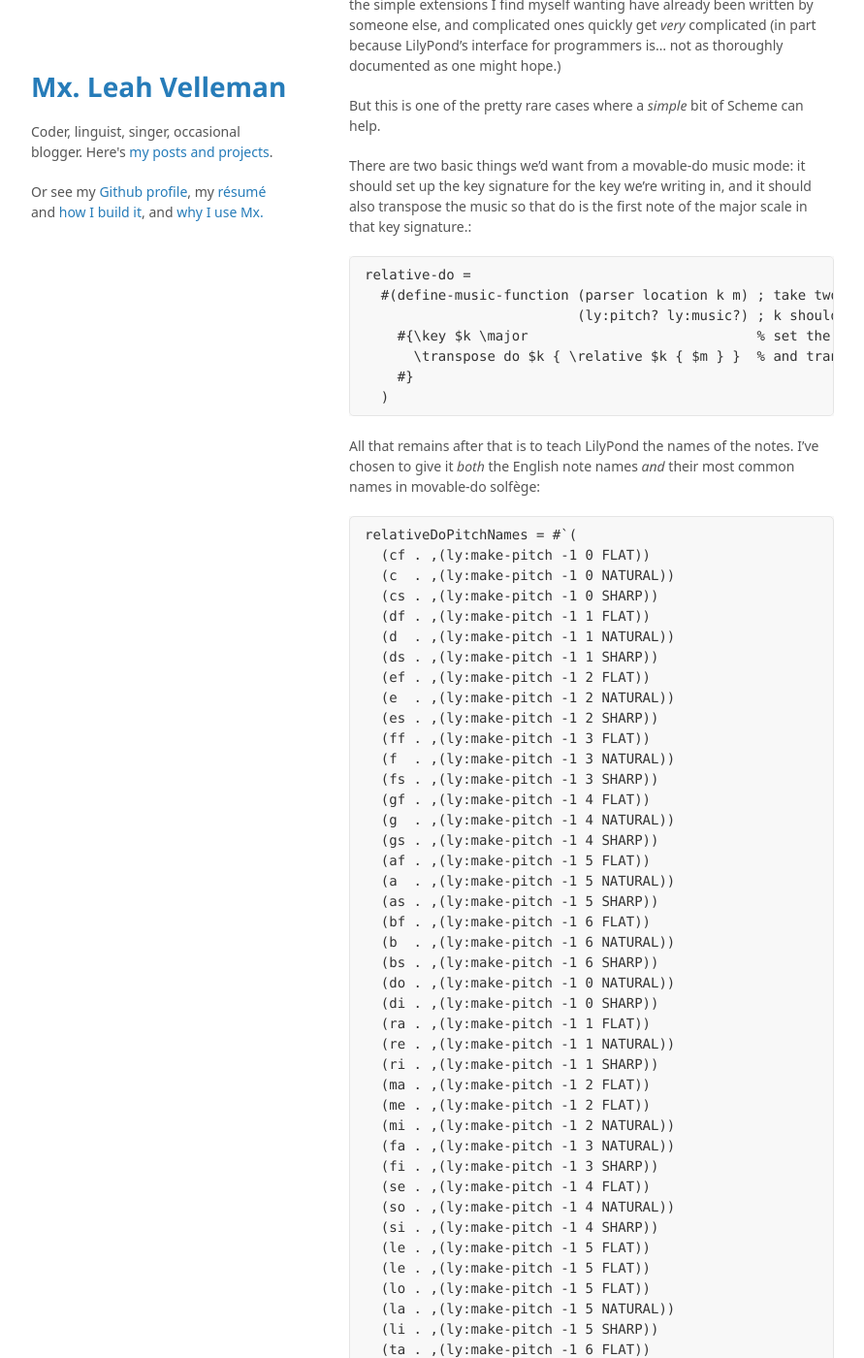
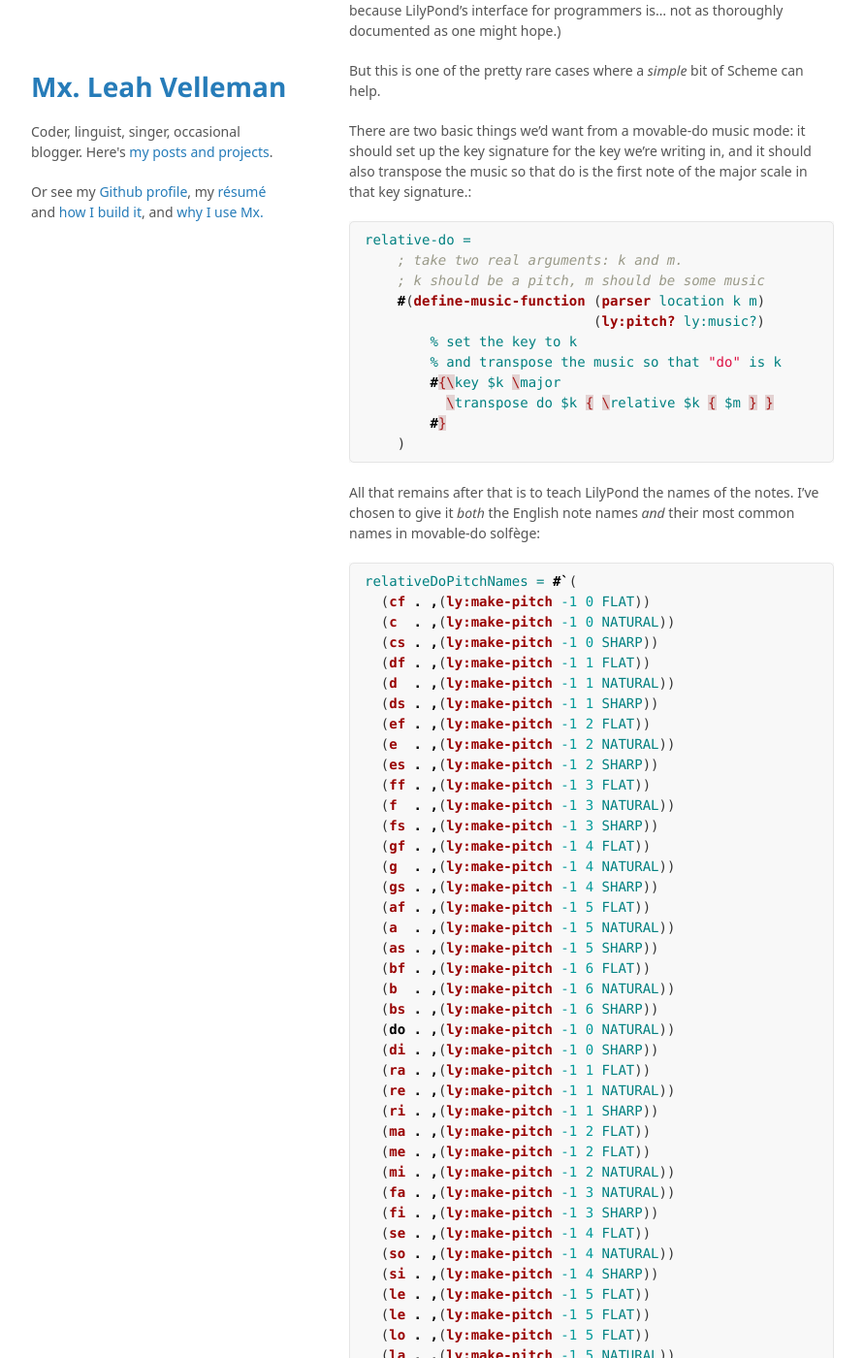
Before and after one commit to leahvelleman/velleman-dot-org, a Jekyll site: the page built from _posts/2014-09-14-movable-do-in-lilypond.md, in a window 1280 px wide and 1400 px high, scrolled down 1415 px. Shown: the whole window at 97% size, without its empty margins (42-933 px from the left). Built offline with Jekyll 4.4.1, drawn with Linux system fonts in a browser that asks for light colours; nearby versions of some CDN libraries; some web fonts are replaced; some of the changed text lies outside the part shown.

Commit message:
Movable Do updated

````diff
--- a/_posts/2014-09-14-movable-do-in-lilypond.md
+++ b/_posts/2014-09-14-movable-do-in-lilypond.md
@@ -11,19 +11,15 @@
 \relative c' { c d e f g a bes b c }
 ```
 
+could also be written as
+
     \include "nederlands.ly"
     \relative c' { c d e f g a bes b c }
 
-```lilypond
-\relative c' { c d e f g a bes b c }
-```
+or as:
 
     \include "espanol.ly"
     \relative do' { do re mi fa sol la sib si do }
-
-```lilypond
-\relative c' { c d e f g a bes b c }
-```
 
 The note names in Spanish (and other Romance languages) look like the
 solfège syllables that are familiar, if nothing else, from The Sound Of
@@ -81,64 +77,72 @@
 class="title-ref">do</span> is the first note of the major scale in that
 key signature.:
 
-    relative-do =
-      #(define-music-function (parser location k m) ; take two real arguments: k and m.
-                              (ly:pitch? ly:music?) ; k should be a pitch, m should be some music
-        #{\key $k \major                            % set the key to k
-          \transpose do $k { \relative $k { $m } }  % and transpose the music so that "do" is k
+```scheme
+relative-do =
+    ; take two real arguments: k and m.
+    ; k should be a pitch, m should be some music
+    #(define-music-function (parser location k m)
+                            (ly:pitch? ly:music?)
+        % set the key to k
+        % and transpose the music so that "do" is k
+        #{\key $k \major
+          \transpose do $k { \relative $k { $m } }
         #}
-      )
+    )
+```
 
 All that remains after that is to teach LilyPond the names of the notes.
 I've chosen to give it *both* the English note names *and* their most
 common names in movable-do solfège:
 
-    relativeDoPitchNames = #`(
-      (cf . ,(ly:make-pitch -1 0 FLAT))
-      (c  . ,(ly:make-pitch -1 0 NATURAL))
-      (cs . ,(ly:make-pitch -1 0 SHARP))
-      (df . ,(ly:make-pitch -1 1 FLAT))
-      (d  . ,(ly:make-pitch -1 1 NATURAL))
-      (ds . ,(ly:make-pitch -1 1 SHARP))
-      (ef . ,(ly:make-pitch -1 2 FLAT))
-      (e  . ,(ly:make-pitch -1 2 NATURAL))
-      (es . ,(ly:make-pitch -1 2 SHARP))
-      (ff . ,(ly:make-pitch -1 3 FLAT))
-      (f  . ,(ly:make-pitch -1 3 NATURAL))
-      (fs . ,(ly:make-pitch -1 3 SHARP))
-      (gf . ,(ly:make-pitch -1 4 FLAT))
-      (g  . ,(ly:make-pitch -1 4 NATURAL))
-      (gs . ,(ly:make-pitch -1 4 SHARP))
-      (af . ,(ly:make-pitch -1 5 FLAT))
-      (a  . ,(ly:make-pitch -1 5 NATURAL))
-      (as . ,(ly:make-pitch -1 5 SHARP))
-      (bf . ,(ly:make-pitch -1 6 FLAT))
-      (b  . ,(ly:make-pitch -1 6 NATURAL))
-      (bs . ,(ly:make-pitch -1 6 SHARP))
-      (do . ,(ly:make-pitch -1 0 NATURAL))
-      (di . ,(ly:make-pitch -1 0 SHARP))
-      (ra . ,(ly:make-pitch -1 1 FLAT))
-      (re . ,(ly:make-pitch -1 1 NATURAL))
-      (ri . ,(ly:make-pitch -1 1 SHARP))
-      (ma . ,(ly:make-pitch -1 2 FLAT))
-      (me . ,(ly:make-pitch -1 2 FLAT))
-      (mi . ,(ly:make-pitch -1 2 NATURAL))
-      (fa . ,(ly:make-pitch -1 3 NATURAL))
-      (fi . ,(ly:make-pitch -1 3 SHARP))
-      (se . ,(ly:make-pitch -1 4 FLAT))
-      (so . ,(ly:make-pitch -1 4 NATURAL))
-      (si . ,(ly:make-pitch -1 4 SHARP))
-      (le . ,(ly:make-pitch -1 5 FLAT))
-      (le . ,(ly:make-pitch -1 5 FLAT))
-      (lo . ,(ly:make-pitch -1 5 FLAT))
-      (la . ,(ly:make-pitch -1 5 NATURAL))
-      (li . ,(ly:make-pitch -1 5 SHARP))
-      (ta . ,(ly:make-pitch -1 6 FLAT))
-      (te . ,(ly:make-pitch -1 6 FLAT))
-      (ti . ,(ly:make-pitch -1 6 NATURAL))
-    )
-    pitchnames = \relativeDoPitchNames
-    #(ly:parser-set-note-names parser relativeDoPitchNames)
+```scheme
+relativeDoPitchNames = #`(
+  (cf . ,(ly:make-pitch -1 0 FLAT))
+  (c  . ,(ly:make-pitch -1 0 NATURAL))
+  (cs . ,(ly:make-pitch -1 0 SHARP))
+  (df . ,(ly:make-pitch -1 1 FLAT))
+  (d  . ,(ly:make-pitch -1 1 NATURAL))
+  (ds . ,(ly:make-pitch -1 1 SHARP))
+  (ef . ,(ly:make-pitch -1 2 FLAT))
+  (e  . ,(ly:make-pitch -1 2 NATURAL))
+  (es . ,(ly:make-pitch -1 2 SHARP))
+  (ff . ,(ly:make-pitch -1 3 FLAT))
+  (f  . ,(ly:make-pitch -1 3 NATURAL))
+  (fs . ,(ly:make-pitch -1 3 SHARP))
+  (gf . ,(ly:make-pitch -1 4 FLAT))
+  (g  . ,(ly:make-pitch -1 4 NATURAL))
+  (gs . ,(ly:make-pitch -1 4 SHARP))
+  (af . ,(ly:make-pitch -1 5 FLAT))
+  (a  . ,(ly:make-pitch -1 5 NATURAL))
+  (as . ,(ly:make-pitch -1 5 SHARP))
+  (bf . ,(ly:make-pitch -1 6 FLAT))
+  (b  . ,(ly:make-pitch -1 6 NATURAL))
+  (bs . ,(ly:make-pitch -1 6 SHARP))
+  (do . ,(ly:make-pitch -1 0 NATURAL))
+  (di . ,(ly:make-pitch -1 0 SHARP))
+  (ra . ,(ly:make-pitch -1 1 FLAT))
+  (re . ,(ly:make-pitch -1 1 NATURAL))
+  (ri . ,(ly:make-pitch -1 1 SHARP))
+  (ma . ,(ly:make-pitch -1 2 FLAT))
+  (me . ,(ly:make-pitch -1 2 FLAT))
+  (mi . ,(ly:make-pitch -1 2 NATURAL))
+  (fa . ,(ly:make-pitch -1 3 NATURAL))
+  (fi . ,(ly:make-pitch -1 3 SHARP))
+  (se . ,(ly:make-pitch -1 4 FLAT))
+  (so . ,(ly:make-pitch -1 4 NATURAL))
+  (si . ,(ly:make-pitch -1 4 SHARP))
+  (le . ,(ly:make-pitch -1 5 FLAT))
+  (le . ,(ly:make-pitch -1 5 FLAT))
+  (lo . ,(ly:make-pitch -1 5 FLAT))
+  (la . ,(ly:make-pitch -1 5 NATURAL))
+  (li . ,(ly:make-pitch -1 5 SHARP))
+  (ta . ,(ly:make-pitch -1 6 FLAT))
+  (te . ,(ly:make-pitch -1 6 FLAT))
+  (ti . ,(ly:make-pitch -1 6 NATURAL))
+)
+pitchnames = \relativeDoPitchNames
+#(ly:parser-set-note-names parser relativeDoPitchNames)
+```
 
 With that code, we can write a major scale in any key as the familiar
 <span class="title-ref">do re mi fa so la ti do</span>, and all we have
````
Also changed, not shown: other parts of _posts/2014-09-14-movable-do-in-lilypond.md (+1 -1 lines).
